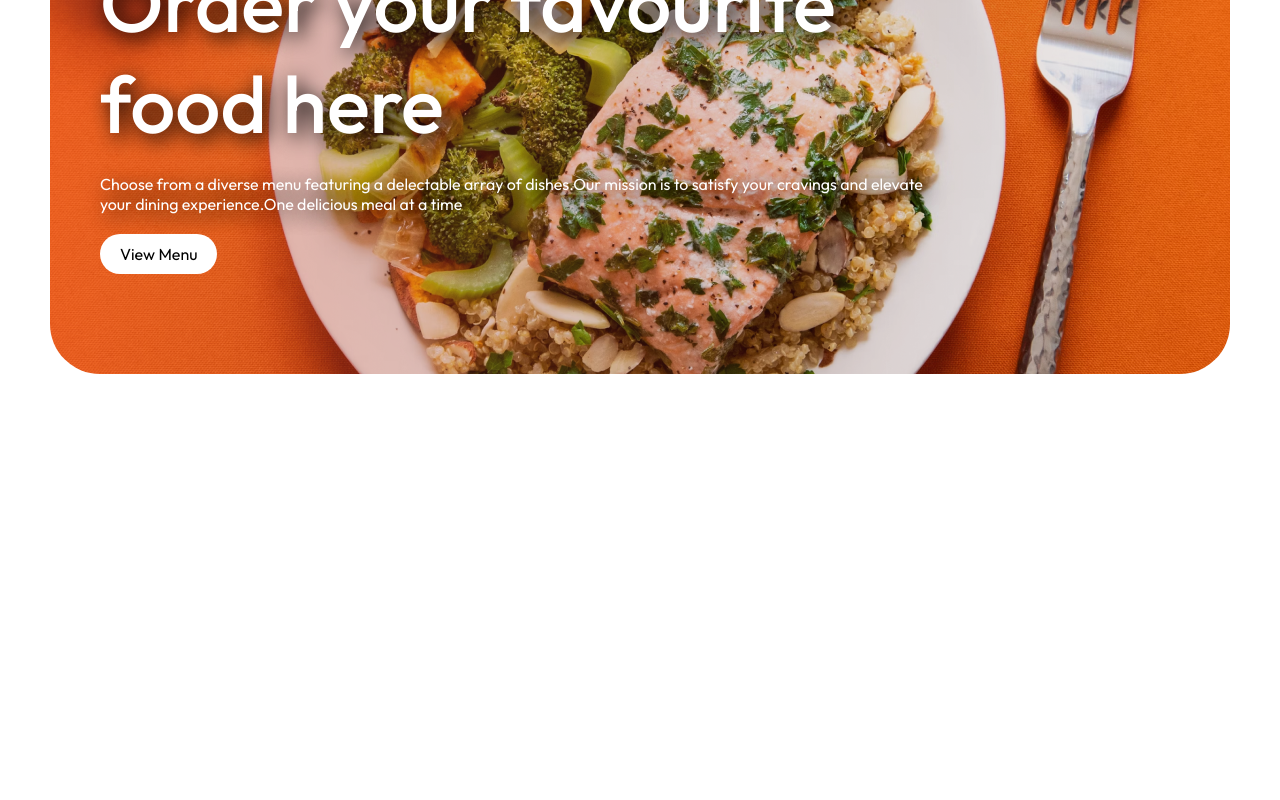
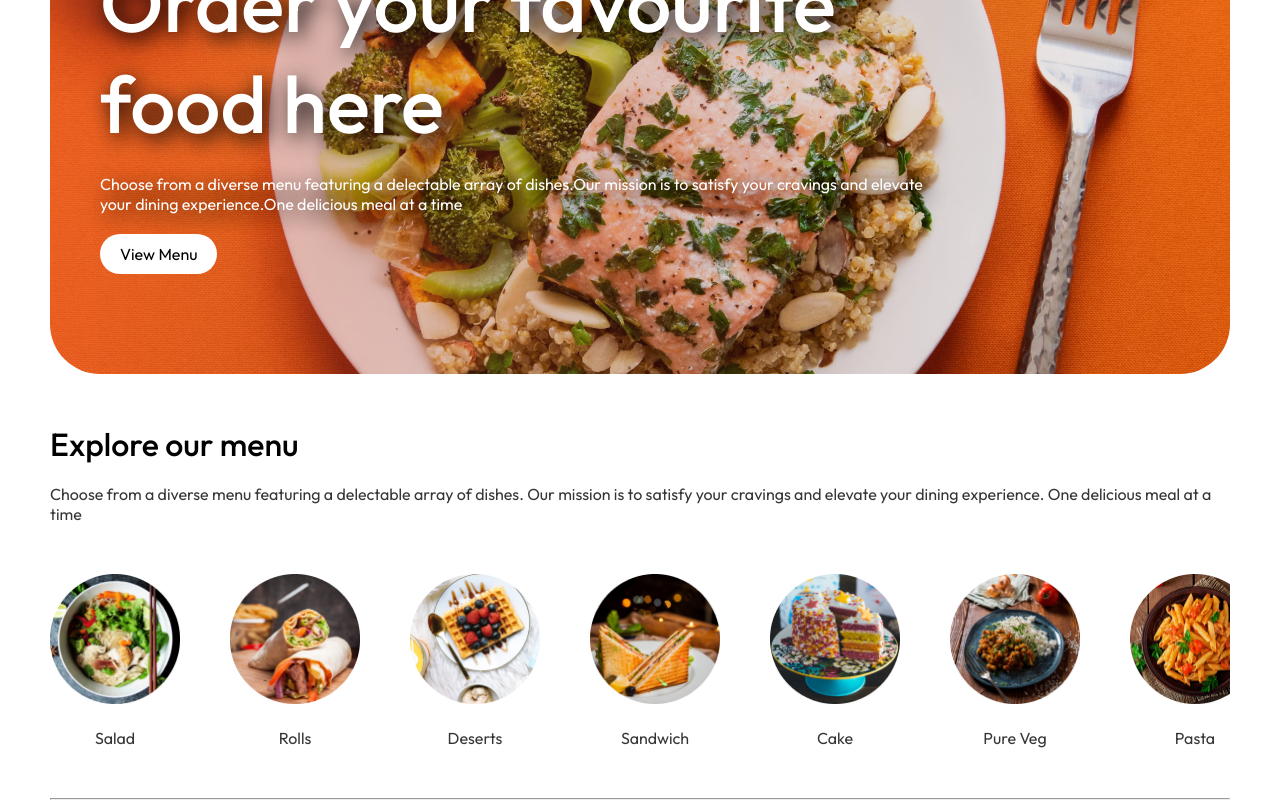
Before and after one commit to hexadivine/Tomato, a React (Vite) app in the folder frontend/: page / in a window 1280 px wide. Shown: the part 396-1196 px from the top of the page. Before the commit the page ends 800 px from the top, so only its background shows below. Built offline with nearby package versions, Linux system fonts and the light colour scheme.

Commit message:
feat: link explore menu to home

```diff
--- a/frontend/src/pages/Home/Home.jsx
+++ b/frontend/src/pages/Home/Home.jsx
@@ -1,11 +1,14 @@
-import Banner from "../../components/Banner/Banner"
+import Banner from "../../components/Banner/Banner";
+import ExploreMenu from "../../components/ExploreMenu/ExploreMenu";
 
 function Home() {
-  return (
-    <div>
-      <Banner />
-    </div>
-  )
+    return (
+        <div>
+            <Banner />
+            <ExploreMenu />
+            <hr />
+        </div>
+    );
 }
 
-export default Home
+export default Home;
```
